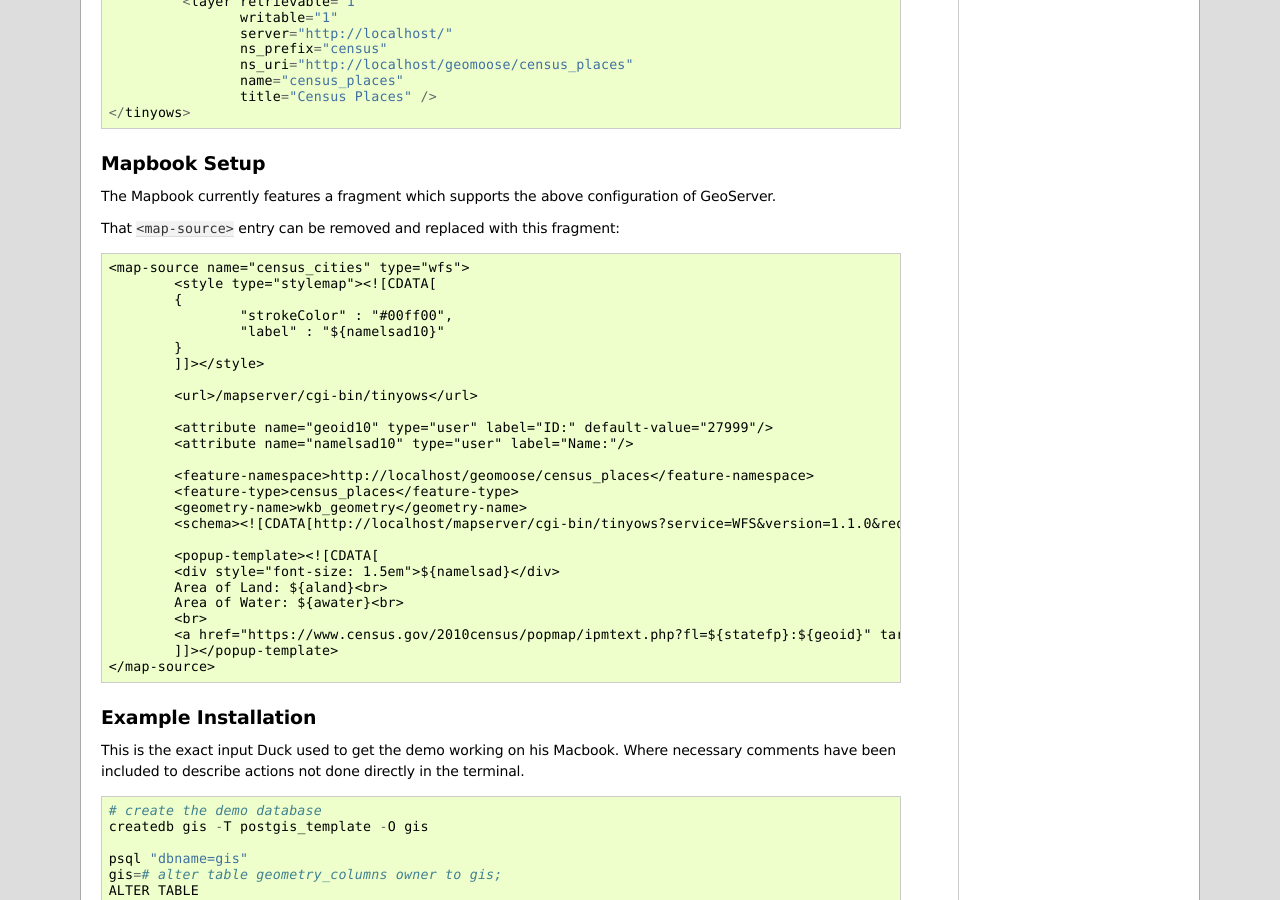
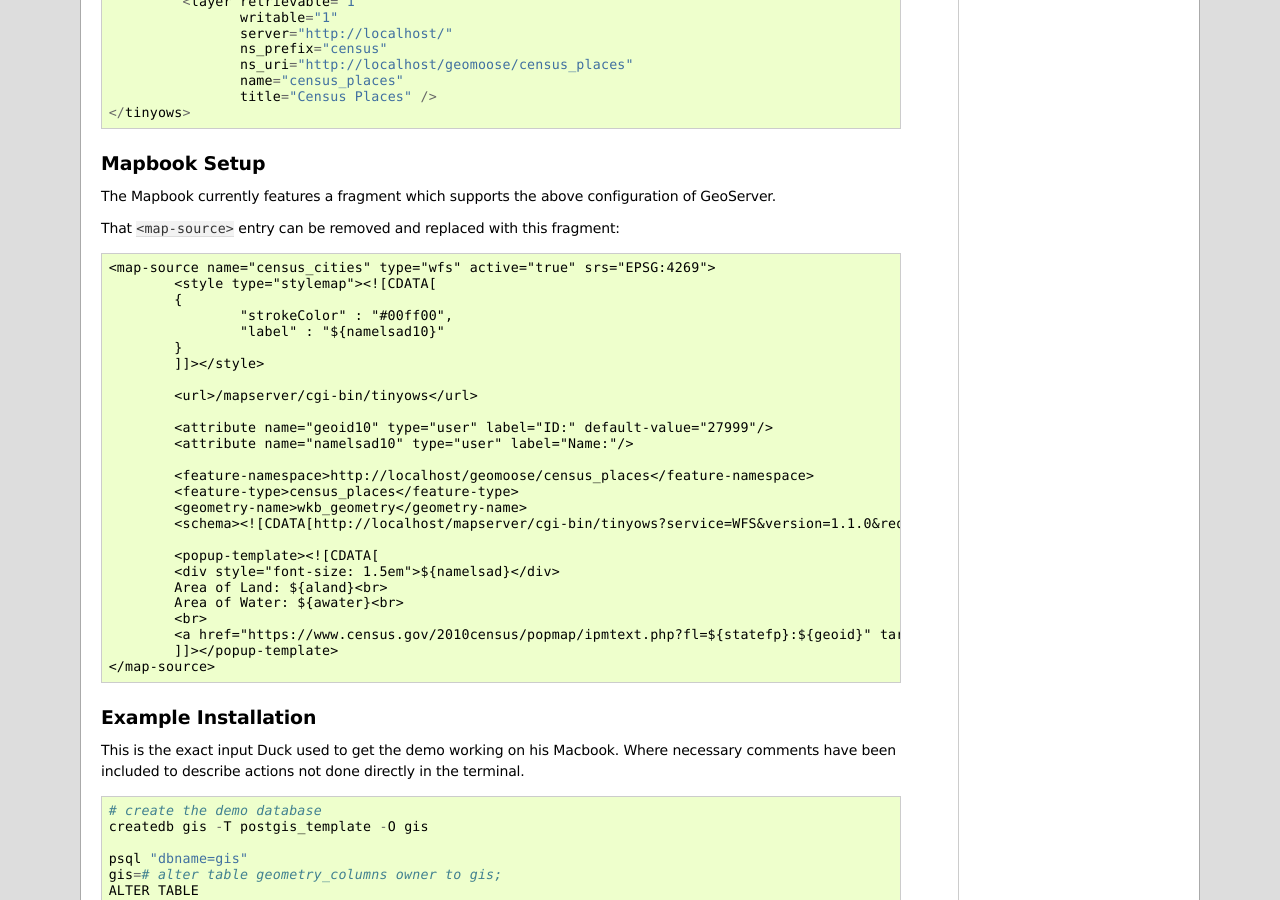
Before and after one commit to geomoose/geomoose-docs, a Sphinx documentation site: the page built from source/docs/vector_layers/tinyows_setup.txt, in a window 1280 px wide and 900 px high, scrolled down 1209 px. Built offline with Sphinx 7.4.7, drawn with Linux system fonts in a browser that asks for light colours.

Commit message:
updated tinyows docs with Brents updates, refs: geomoose/geomoose#117

```diff
--- a/source/docs/vector_layers/tinyows_setup.txt
+++ b/source/docs/vector_layers/tinyows_setup.txt
@@ -37,7 +37,7 @@
 
 A typical ``ogr2ogr`` string will look similar to this::
 
-	ogr2ogr -f PostgreSQL 'PG:dbname=gis user=gis password=super_gis' tl_2010_27_place10.shp tl_2010_27_place10 -nln census_places -nlt GEOMETRY -lco DIM=2
+	ogr2ogr -f PostgreSQL 'PG:dbname=gis user=gis password=super_gis' tl_2010_27_place10.shp tl_2010_27_place10 -nln census_places -nlt POLYGON -lco DIM=2
 
 
 Configure TinyOWS
@@ -76,7 +76,7 @@
 
 That ``<map-source>`` entry can be removed and replaced with this fragment::
 
-	<map-source name="census_cities" type="wfs">
+	<map-source name="census_cities" type="wfs" active="true" srs="EPSG:4269">
 		<style type="stylemap"><![CDATA[
 		{
 			"strokeColor" : "#00ff00",
```
